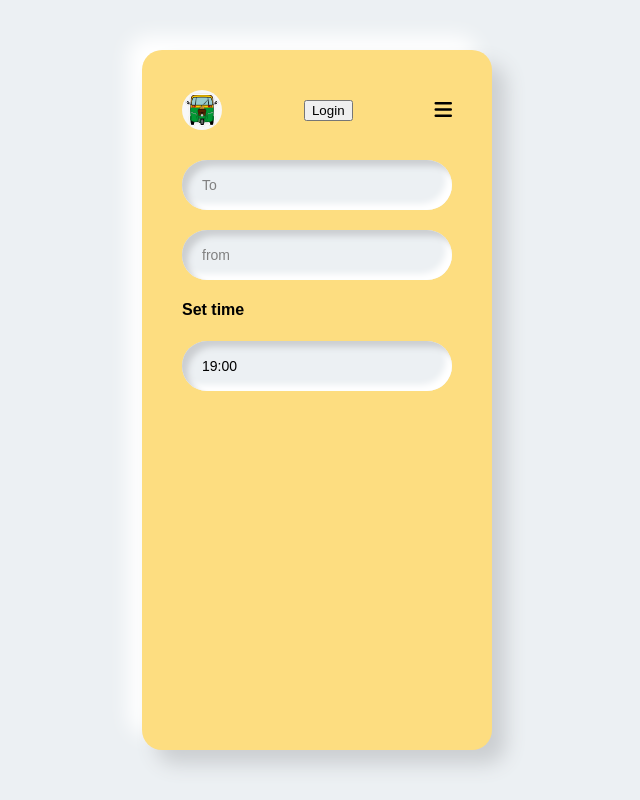
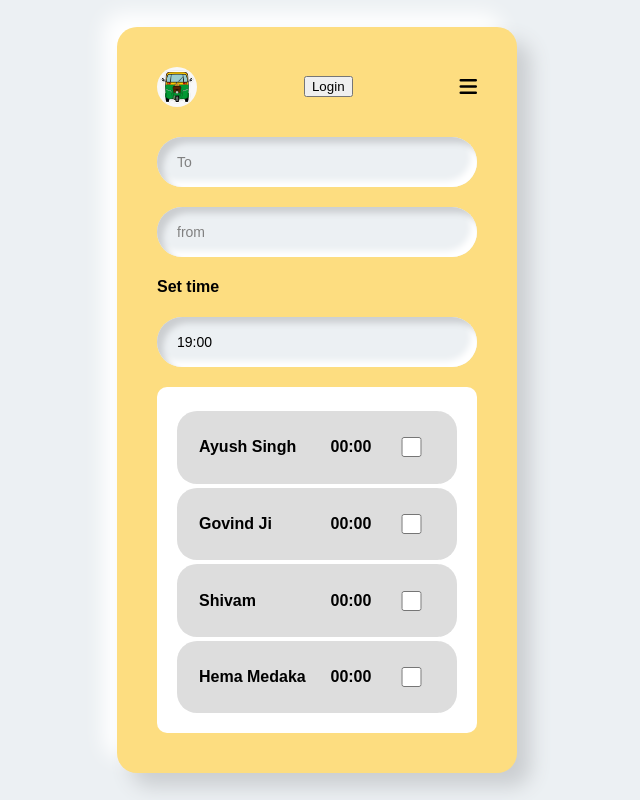
Before and after one commit to jigovind556/Auto-Mate, a plain HTML site: page index.html in a window 1280 px wide. Shown: the whole page, without its empty margins (323-963 px from the left). Drawn offline with nearby package versions, Linux system fonts and the light colour scheme; no server answers; some icons are missing.

Commit message:
added passenger option

```diff
--- a/CSS/main.css
+++ b/CSS/main.css
@@ -9,14 +9,15 @@ body {
     text-align: center;
     justify-content: center;
     place-items: center;
-    overflow: hidden;
+    /* overflow: hidden; */
     font-family: 'Dosis', sans-serif;
 }
 
 .container {
     position: relative;
-    width: 350px;
-    height: 700px;
+    width: 400px;
+    /* height: 700px; */
+
     border-radius: 20px;
     padding: 40px;
     box-sizing: border-box;
@@ -88,3 +89,49 @@ input::placeholder {
     flex-wrap: wrap;
     justify-content: space-between;
   }
+  .fixTime{
+    background-color: white;
+    border-radius: 10px;
+    padding: 20px;
+  }
+  .fixTime .people1{
+    background-color: #DDDDDD;
+    text-align: left;
+    padding: 4px 20px 4px;
+    margin-top: 4px;
+    border-radius: 20px;
+
+  }
+  .fixTime .people1 input{
+    background: #ecf0f3;
+    /* padding:0px; */
+    /* padding-left: 10px; */
+    /* margin-top: 10px; */
+    margin-bottom: -10px;
+    margin-left: 100px;
+    height: 20px;
+    /* font-size: 14px; */
+    border-radius: 50px;
+    box-shadow: inset 0px 0px 0px #cbced1, inset 0px 0px 0px white;
+    width: 20%;
+    margin: 2px 2px 2px;
+}
+.info{
+  display: flex;
+  align-items: center;
+  justify-content: space-between;
+  /* flex-wrap: wrap; */
+}
+.info .name{
+  margin-left: 2px;
+  display: flex;
+  width: 120px;
+  align-items: center;
+  justify-content: space-between;
+  white-space: nowrap;
+  overflow: hidden;
+  text-overflow: ellipsis;
+}
+.info .time{
+margin: 2px 15px;
+}
--- a/index.html
+++ b/index.html
@@ -29,7 +29,41 @@
         <span class="glyphicon glyphicon-time"></span>
         </span>
         </div>
+
+            <div class="fixTime" >
+                <div class="people1">
+                    <div class="info">
+                        <div class="name"><h4>Ayush Singh</h4></div>
+                        <div class="time"><h4>00:00</h4></div>
+                        <input type="checkbox" >
+
+                    </div>
+                </div>
+                <div class="people1">
+                    <div class="info">
+                        <div class="name"><h4>Govind Ji</h4></div>
+                        <div class="time"><h4>00:00</h4></div>
+                        <input type="checkbox" >
+                    </div>
+                </div>
+                <div class="people1">
+                    <div class="info">
+                        <div class="name"><h4>Shivam</h4></div>
+                        <div class="time"><h4>00:00</h4></div>
+                        <input type="checkbox" >
+                    </div>
+                </div>
+                <div class="people1">
+                    <div class="info">
+                        <div class="name"><h4>Hema Medaka</h4></div>
+                        <div class="time"><h4>00:00</h4></div>
+                        <input type="checkbox" >
+                    </div>
+                </div>
+            </div>
+
     </div>
+
 
 <script type="text/javascript">
 $('.clockpicker').clockpicker({
```
